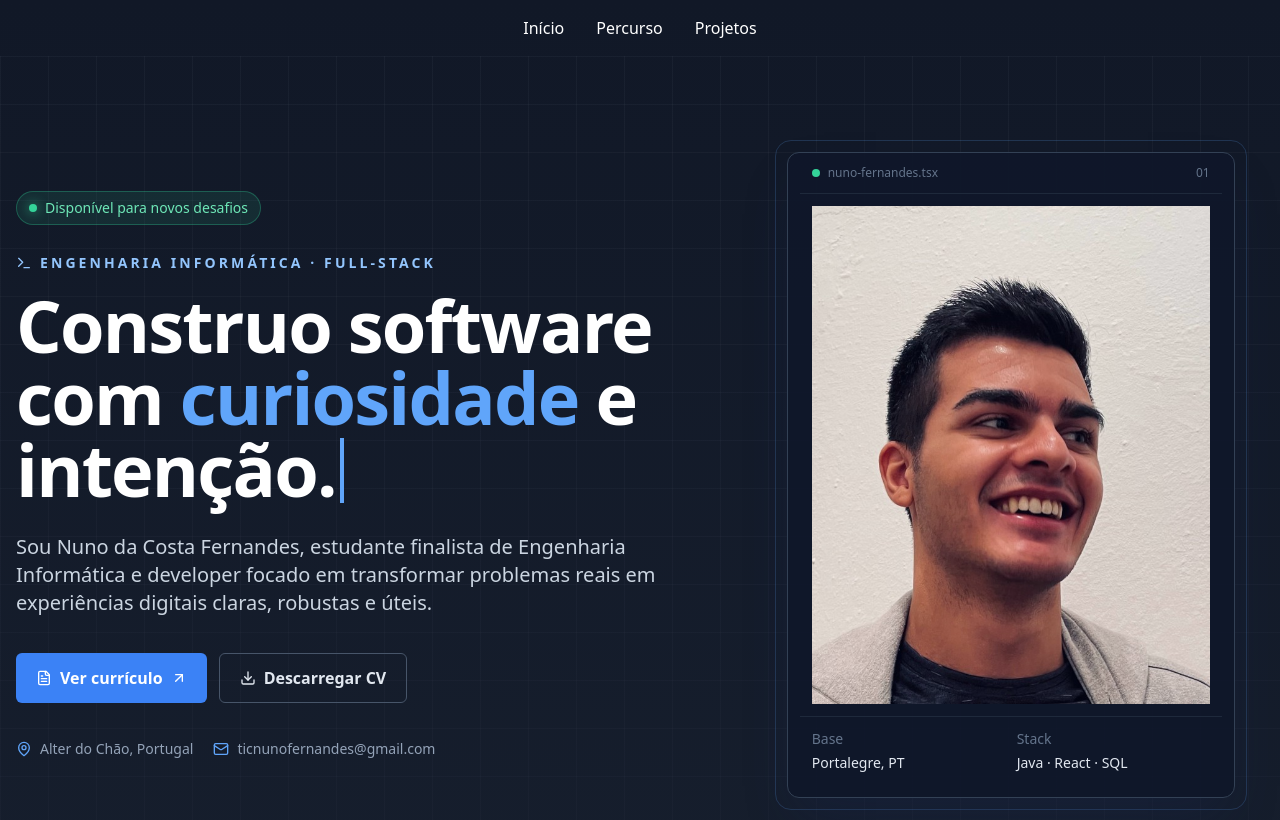
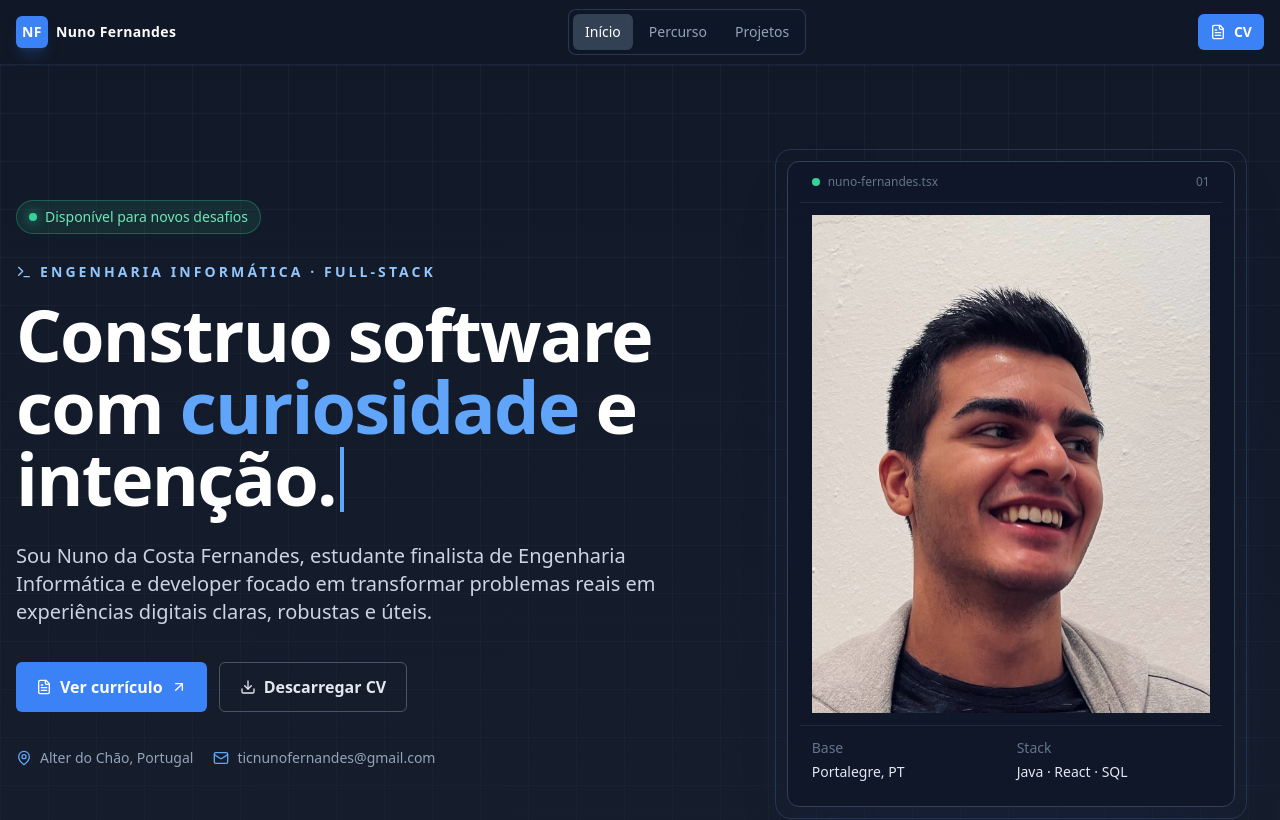
Before and after one commit to nunofernandes2000/Portfolio, a React (Vite) app: page / in a window 1280 px wide. Shown: the top 820 px of the page. Built offline with nearby package versions, Linux system fonts and the light colour scheme.

Commit message:
feat(navbar): improve top navigation controls

```diff
--- a/src/App.tsx
+++ b/src/App.tsx
@@ -1,3 +1,4 @@
+import { FileText } from 'lucide-react';
 import { BrowserRouter as Router, Routes, Route, NavLink } from 'react-router-dom';
 import { Home } from './pages/Home';
 import { Achievements } from './pages/Achievements';
@@ -9,10 +10,43 @@ function App() {
   return (
     <Router>
       <div className="min-h-screen bg-gradient-to-b from-gray-900 to-gray-800 text-white">
-        <nav className="container mx-auto px-4 py-4 flex justify-center space-x-8">
-          <NavLink to="/" className="hover:text-blue-400">Início</NavLink>
-          <NavLink to="/achievements" className="hover:text-blue-400">Percurso</NavLink>
-          <NavLink to="/projects" className="hover:text-blue-400">Projetos</NavLink>
+        <nav className="sticky top-0 z-50 border-b border-slate-800/80 bg-gray-900/85 backdrop-blur-md" aria-label="Navegação principal">
+          <div className="container mx-auto flex min-h-16 items-center justify-between gap-4 px-4">
+            <NavLink to="/" className="flex shrink-0 items-center gap-2 text-sm font-bold tracking-wide text-white transition-colors hover:text-blue-300">
+              <span className="flex h-8 w-8 items-center justify-center rounded-md bg-blue-500 text-sm text-white shadow-lg shadow-blue-500/20">NF</span>
+              <span className="hidden sm:inline">Nuno Fernandes</span>
+            </NavLink>
+            <div className="flex items-center gap-1 rounded-lg border border-slate-700/80 bg-slate-900/70 p-1">
+              <NavLink
+                to="/"
+                end
+                className={({ isActive }) => `rounded-md px-3 py-2 text-sm font-medium transition-colors ${isActive ? 'bg-slate-700 text-white shadow-sm' : 'text-slate-400 hover:bg-slate-800 hover:text-white'}`}
+              >
+                Início
+              </NavLink>
+              <NavLink
+                to="/achievements"
+                className={({ isActive }) => `rounded-md px-3 py-2 text-sm font-medium transition-colors ${isActive ? 'bg-slate-700 text-white shadow-sm' : 'text-slate-400 hover:bg-slate-800 hover:text-white'}`}
+              >
+                Percurso
+              </NavLink>
+              <NavLink
+                to="/projects"
+                className={({ isActive }) => `rounded-md px-3 py-2 text-sm font-medium transition-colors ${isActive ? 'bg-slate-700 text-white shadow-sm' : 'text-slate-400 hover:bg-slate-800 hover:text-white'}`}
+              >
+                Projetos
+              </NavLink>
+            </div>
+            <a
+              href="/cv/CV_Nuno_2026.pdf"
+              target="_blank"
+              rel="noreferrer"
+              className="hidden items-center gap-2 rounded-md bg-blue-500 px-3 py-2 text-sm font-semibold text-white transition-colors hover:bg-blue-400 sm:inline-flex"
+            >
+              <FileText className="h-4 w-4" />
+              CV
+            </a>
+          </div>
         </nav>
 
         <main>
```
